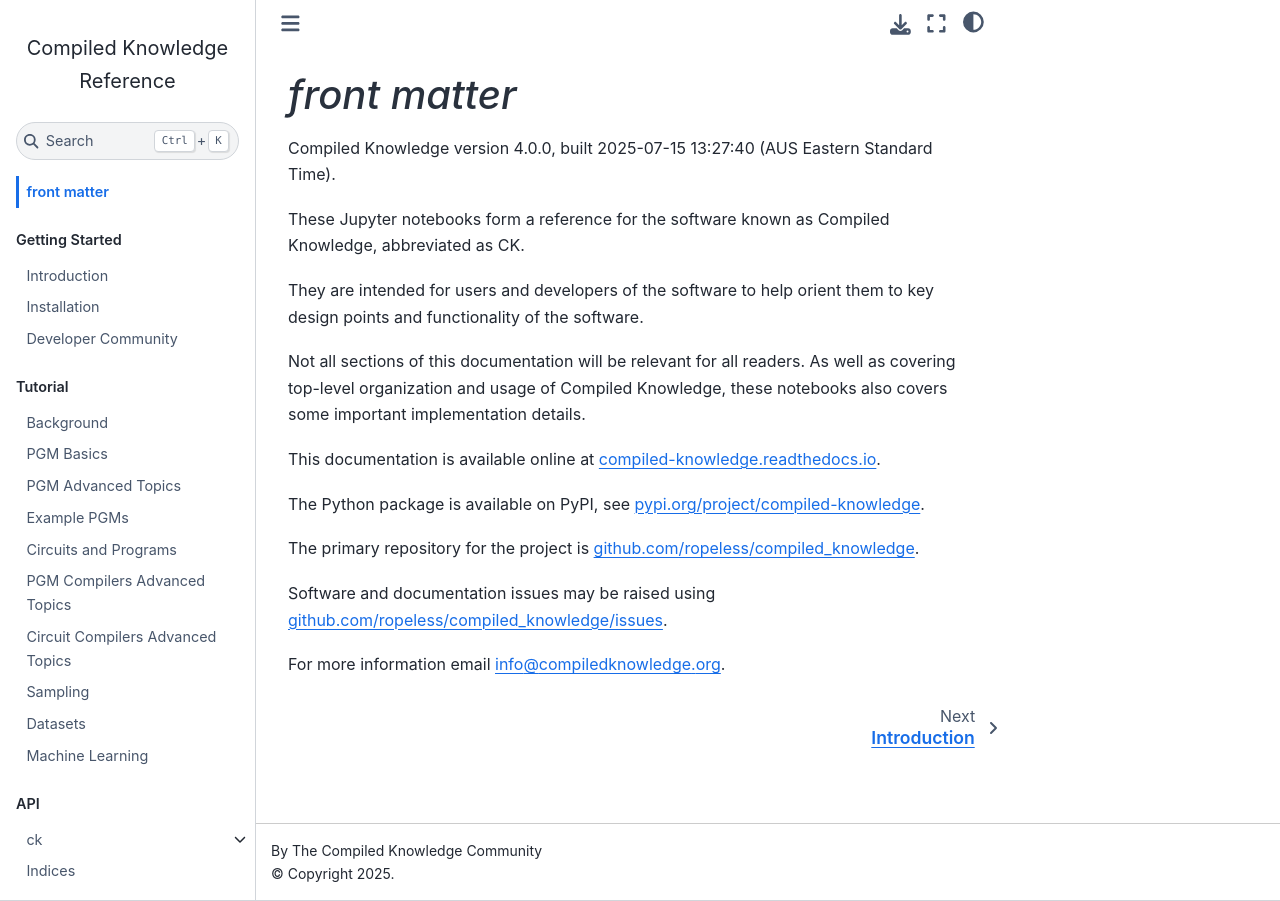
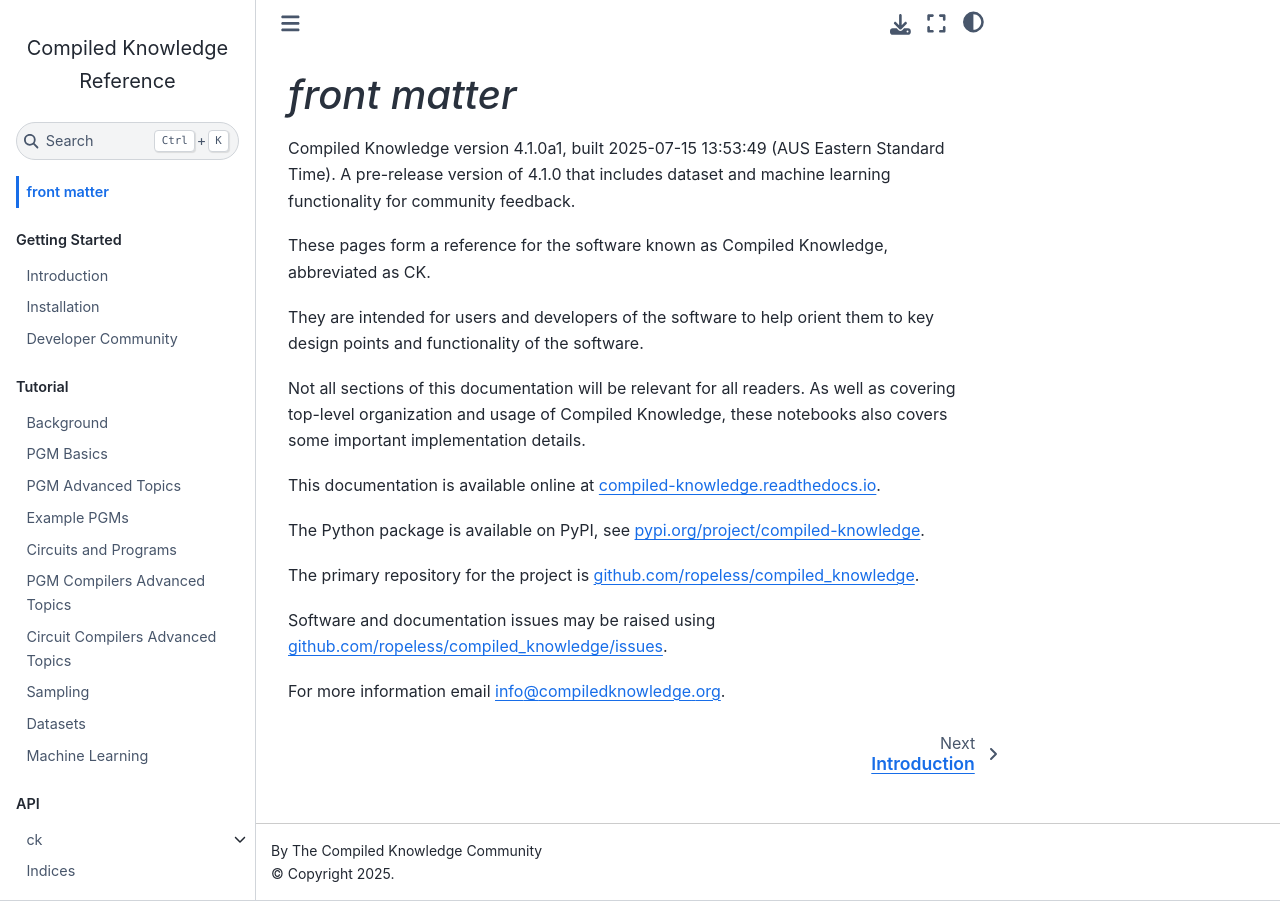
Before and after one commit to ropeless/compiled_knowledge, a Jupyter Book: the page built from docs/1_01_front_matter.md, in a window 1280 px wide. Built offline with Jupyter Book 1.0.4 settings and Sphinx 7.4.7 and the Sphinx Book theme 1.1.4, drawn with Linux system fonts in a browser that asks for light colours.

```diff
--- a/docs/1_01_front_matter.md
+++ b/docs/1_01_front_matter.md
@@ -1,9 +1,9 @@
 # _front matter_
 
-Compiled Knowledge version 4.0.0, built 2025-07-15 13:27:40 (AUS Eastern Standard Time).
+Compiled Knowledge version 4.1.0a1, built 2025-07-15 13:53:49 (AUS Eastern Standard Time).
+A pre-release version of 4.1.0 that includes dataset and machine learning functionality for community feedback.
 
-
-These Jupyter notebooks form a reference for the software known as Compiled Knowledge, abbreviated as CK.
+These pages form a reference for the software known as Compiled Knowledge, abbreviated as CK.
 
 They are intended for users and developers of the software to help orient them
 to key design points and functionality of the software.
--- a/pyproject.toml
+++ b/pyproject.toml
@@ -1,6 +1,6 @@
 [project]
 name = "compiled-knowledge"
-version = "4.0.0"
+version = "4.1.0a1"
 description = "A Python package for compiling and querying discrete probabilistic graphical models."
 readme = "README.md"
 license = "MIT"
@@ -19,7 +19,7 @@ classifiers = [
 ]
 
 [doc_extra]
-version_note = ""
+version_note = "A pre-release version of 4.1.0 that includes dataset and machine learning functionality for community feedback."
 
 
 [project.urls]
```
Also changed, not shown: docs/1_01_front_matter_template.md (+1 -1 lines), docs/1_03_installation.ipynb, docs/2_02_PGM_basics.ipynb, docs/2_03_PGM_advanced.ipynb, docs/2_04_example_PGMs.ipynb, docs/2_05_circuits_and_programs.ipynb, docs/2_06_PGM_compilers_advanced.ipynb, docs/2_07_circuit_compilers_advanced.ipynb, docs/2_08_sampling.ipynb, docs/2_09_datasets.ipynb, docs/2_10_machine_learning.ipynb.
